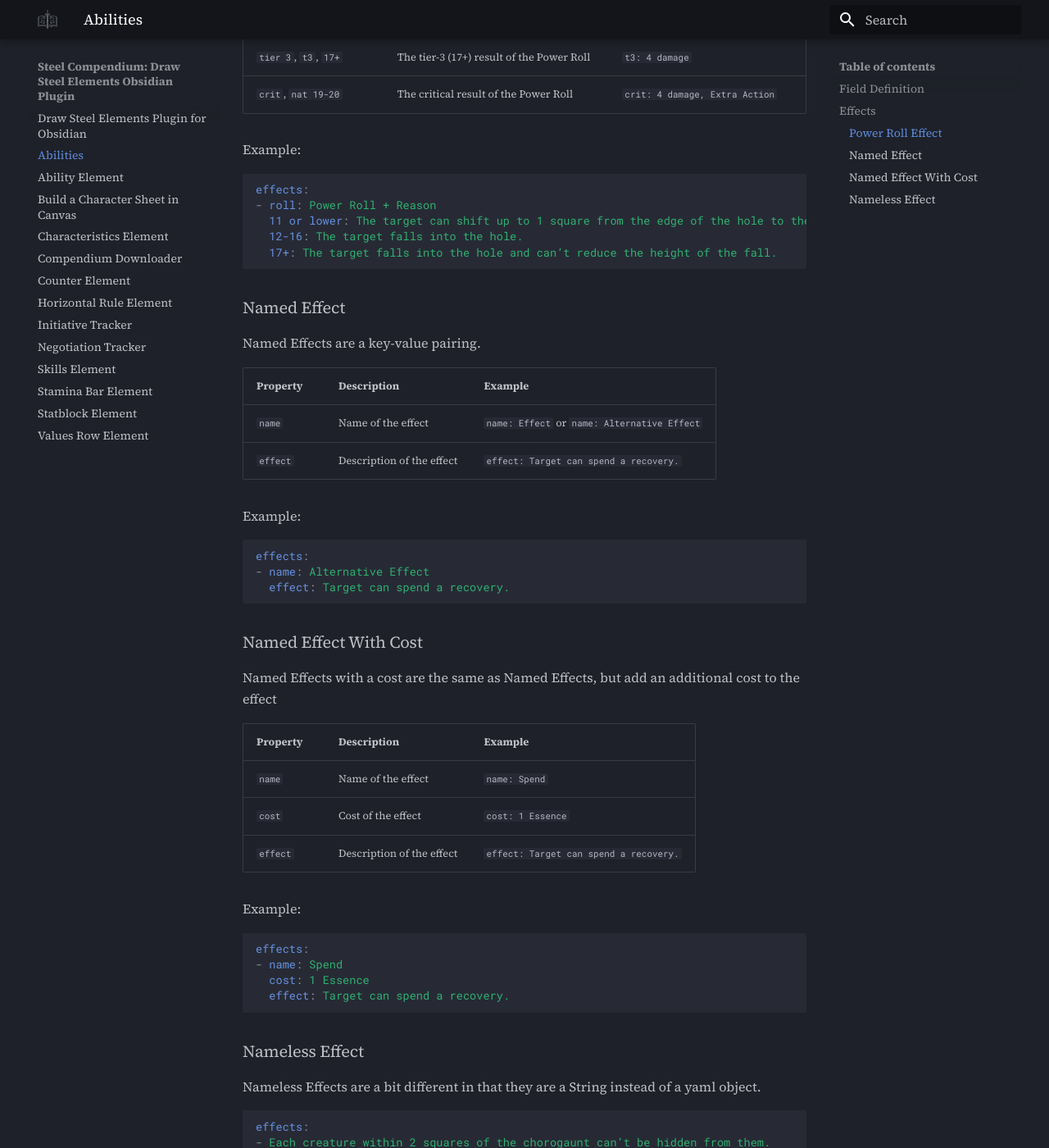
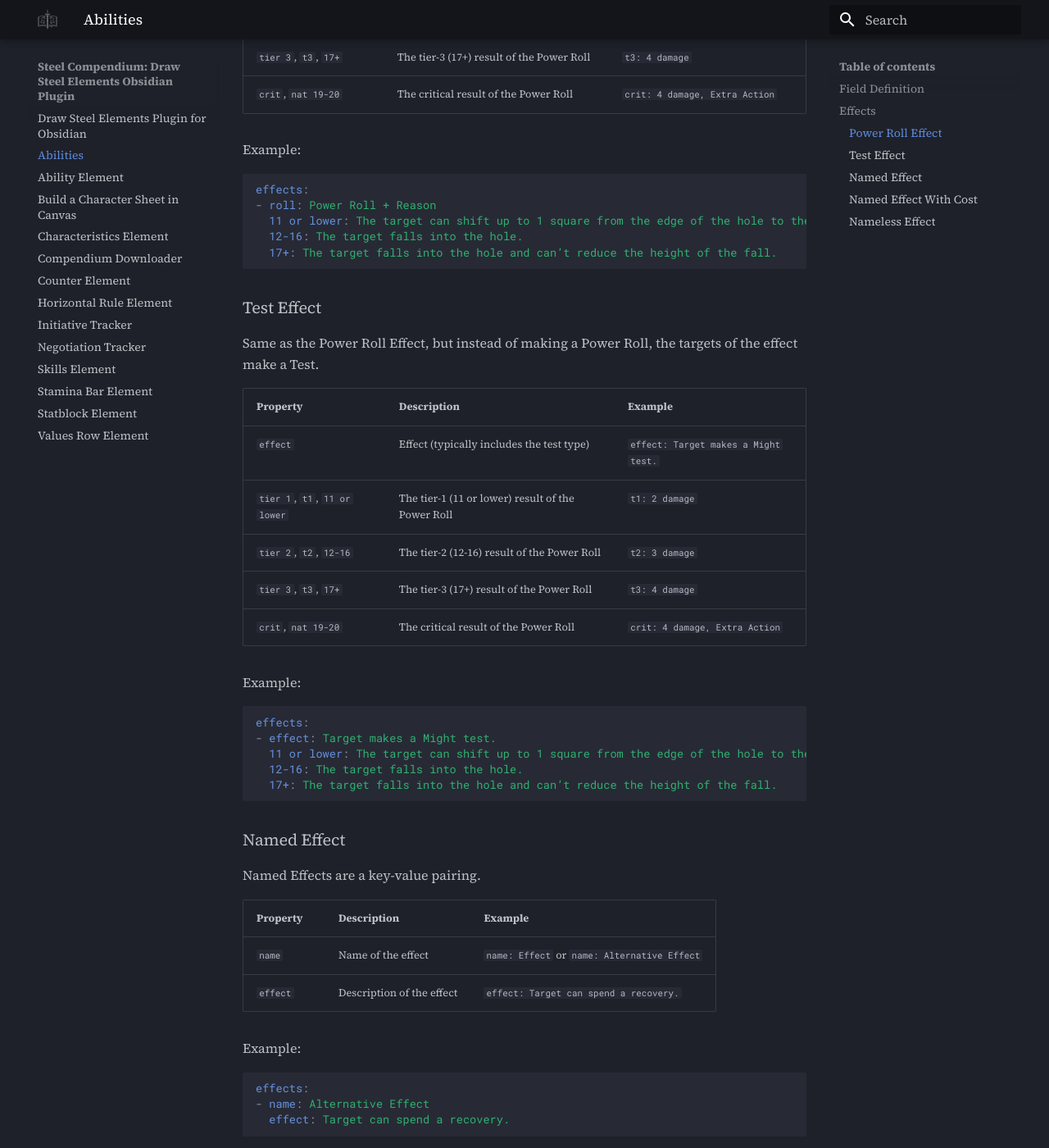
Before and after one commit to SteelCompendium/draw-steel-elements, an MkDocs documentation site: the page built from docs/Abilities.md, in a window 1280 px wide and 1400 px high, scrolled down 1734 px. Shown: the whole window at 82% size. Built offline with MkDocs 1.6.1 and Material for MkDocs 9.7.7, drawn with Linux system fonts in a browser that asks for light colours; comment, search, counter and statistics services are not loaded.

Commit message:
Updates docs to support TestEffect

````diff
--- a/docs/Abilities.md
+++ b/docs/Abilities.md
@@ -68,6 +68,28 @@ effects:
   17+: The target falls into the hole and can’t reduce the height of the fall.
 ```
 
+### Test Effect
+
+Same as the Power Roll Effect, but instead of making a Power Roll, the targets of the effect make a Test.
+
+| Property                      | Description                                       | Example                              |
+|-------------------------------|---------------------------------------------------|--------------------------------------|
+| `effect`                      | Effect (typically includes the test type)         | `effect: Target makes a Might test.` |
+| `tier 1`, `t1`, `11 or lower` | The tier-1 (11 or lower) result of the Power Roll | `t1: 2 damage`                       |
+| `tier 2`, `t2`, `12-16`       | The tier-2 (12-16) result of the Power Roll       | `t2: 3 damage`                       |
+| `tier 3`, `t3`, `17+`         | The tier-3 (17+) result of the Power Roll         | `t3: 4 damage`                       |
+| `crit`, `nat 19-20`           | The critical result of the Power Roll             | `crit: 4 damage, Extra Action`       |
+
+Example:
+
+```yaml
+effects:
+- effect: Target makes a Might test.
+  11 or lower: The target can shift up to 1 square from the edge of the hole to the nearest unoccupied space of their choice.
+  12-16: The target falls into the hole.
+  17+: The target falls into the hole and can’t reduce the height of the fall.
+```
+
 ### Named Effect
 
 Named Effects are a key-value pairing.
````
